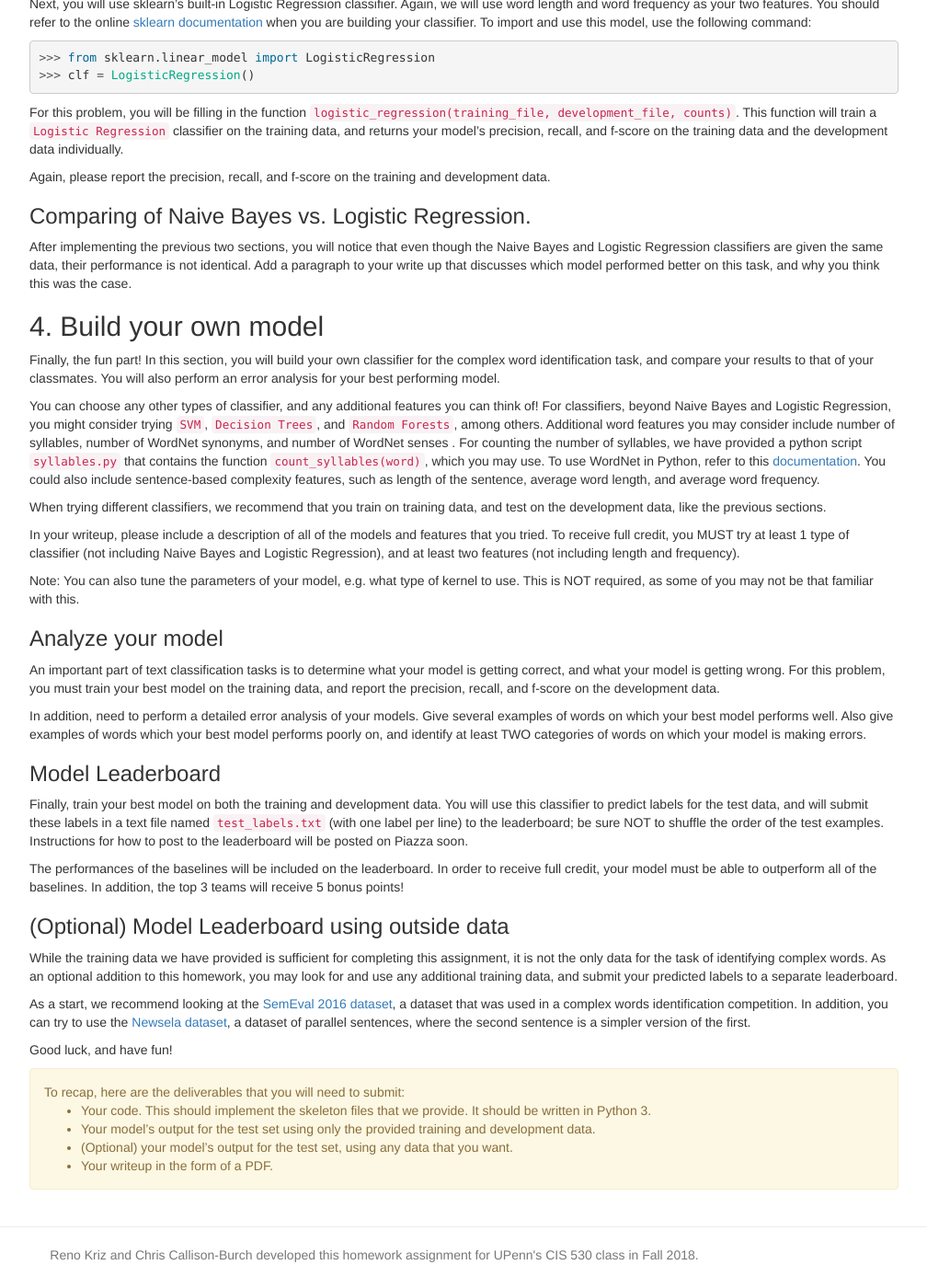
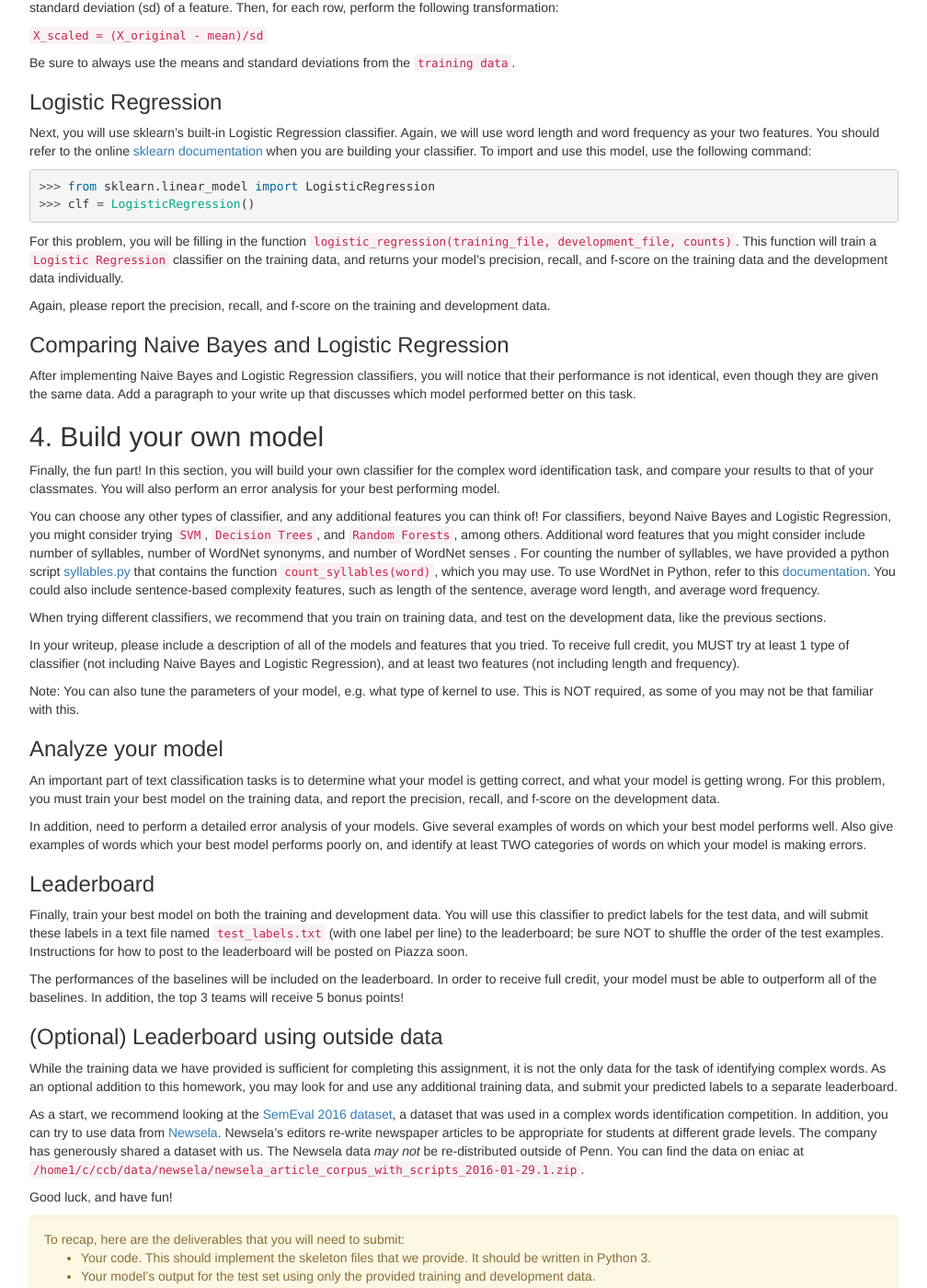
Before and after one commit to computational-linguistics-class/computational-linguistics-class.github.io, a Jekyll site: the page built from assignment2.md, in a window 1280 px wide and 1400 px high, scrolled down 3349 px. Shown: the whole window at 92% size, without its empty margins (233-1241 px from the left). Built offline with Jekyll 4.4.1, drawn with Linux system fonts in a browser that asks for light colours; nearby versions of some CDN libraries; a script that is not in the unit is left out; before the commit the page ends 4723 px from its top, so only the background shows below that; some of the changed text lies outside the part shown.

Commit message:
Location of Newsela data

```diff
--- a/assignment2.md
+++ b/assignment2.md
@@ -67,12 +67,18 @@ Shown below is an example of the training data. Note that the training data and
 |  fans | 0 | In the balconies , " gamescasters " in dark suits and bright ties are breathlessly narrating and analyzing the plays to tens of thousands of fans who are watching via a live video stream . | 25 |
 |  attire | 1 | The panel also found problematic a uniform exemption for students who wore the attire of national youth organizations like the Boy Scouts or Girl Scouts on meeting days . | 13 |
 
+Here is what the different fields in the file mean:
+* WORD: The word to be classified
+* LABEL: 0 for simple words, 1 for complex words
+* SENTENCE: The sentence that was shown to annotators when they labeled the word as simple or complex
+* SENTENCE_INDEX: The index of the word in the sentence (0 indexed, space delimited).
+
 After taking a look at the datasets, we recommend that you write the `load_file(data_file)` function, which takes in the file name (`data_file`) of one of the datasets, and reads in the words and labels from these files.
 
 Note: While the context from which each word was found is provided, you do not need it for the majority of the assignment. The only time you may need this is if you choose to implement any context-based features in your own classifier in Section 4.
 
 
-## 1. Implement The Evaluation Metrics
+## 1. Implement the Evaluation Metrics
 
 Before we start with this text classification task, we need to first determine how we will evaluate our results. The most common metrics for evaluating binary classification (especially in cases of class imbalance) are precision, recall, and f-score.
 
@@ -169,15 +175,15 @@ For this problem, you will be filling in the function `logistic_regression(train
 
 Again, please report the precision, recall, and f-score on the training and development data.
 
-### Comparing of Naive Bayes vs. Logistic Regression.
+### Comparing Naive Bayes and Logistic Regression
 
-After implementing the previous two sections, you will notice that even though the Naive Bayes and Logistic Regression classifiers are given the same data, their performance is not identical. Add a paragraph to your write up that discusses which model performed better on this task, and why you think this was the case.
+After implementing Naive Bayes and Logistic Regression classifiers, you will notice that their performance is not identical, even though they are given the same data. Add a paragraph to your write up that discusses which model performed better on this task.
 
 ## 4. Build your own model
 
 Finally, the fun part! In this section, you will build your own classifier for the complex word identification task, and compare your results to that of your classmates. You will also perform an error analysis for your best performing model.
 
-You can choose any other types of classifier, and any additional features you can think of! For classifiers, beyond Naive Bayes and Logistic Regression, you might consider trying `SVM`, `Decision Trees`, and `Random Forests`, among others. Additional word features you may consider include number of syllables, number of WordNet synonyms, and number of WordNet senses . For counting the number of syllables, we have provided a python script `syllables.py` that contains the function `count_syllables(word)`, which you may use. To use WordNet in Python, refer to this [documentation](http://www.nltk.org/howto/wordnet.html). You could also include  sentence-based complexity features, such as length of the sentence, average word length, and average word frequency.
+You can choose any other types of classifier, and any additional features you can think of! For classifiers, beyond Naive Bayes and Logistic Regression, you might consider trying `SVM`, `Decision Trees`, and `Random Forests`, among others. Additional word features that you might consider include number of syllables, number of WordNet synonyms, and number of WordNet senses . For counting the number of syllables, we have provided a python script [syllables.py](downloads/hw2/syllables.py) that contains the function `count_syllables(word)`, which you may use. To use WordNet in Python, refer to this [documentation](http://www.nltk.org/howto/wordnet.html). You could also include  sentence-based complexity features, such as length of the sentence, average word length, and average word frequency.
 
 When trying different classifiers, we recommend that you train on training data, and test on the development data, like the previous sections.
 
@@ -192,17 +198,17 @@ An important part of text classification tasks is to determine what your model i
 In addition, need to perform a detailed error analysis of your models. Give several examples of words on which your best model performs well. Also give examples of words which your best model performs poorly on, and identify at least TWO categories of words on which your model is making errors.
 
 
-### Model Leaderboard
+### Leaderboard
 
 Finally, train your best model on both the training and development data. You will use this classifier to predict labels for the test data, and will submit these labels in a text file named `test_labels.txt` (with one label per line) to the leaderboard; be sure NOT to shuffle the order of the test examples. Instructions for how to post to the leaderboard will be posted on Piazza soon.
 
 The performances of the baselines will be included on the leaderboard. In order to receive full credit, your model must be able to outperform all of the baselines. In addition, the top 3 teams will receive 5 bonus points!
 
-### (Optional) Model Leaderboard using outside data
+### (Optional) Leaderboard using outside data
 
 While the training data we have provided is sufficient for completing this assignment, it is not the only data for the task of identifying complex words. As an optional addition to this homework, you may look for and use any additional training data, and submit your predicted labels to a separate leaderboard.
 
-As a start, we recommend looking at the [SemEval 2016 dataset](http://alt.qcri.org/semeval2016/task11/), a dataset that was used in a complex words identification competition. In addition, you can try to use the [Newsela dataset](), a dataset of parallel sentences, where the second sentence is a simpler version of the first.
+As a start, we recommend looking at the [SemEval 2016 dataset](http://alt.qcri.org/semeval2016/task11/), a dataset that was used in a complex words identification competition. In addition, you can try to use data from [Newsela](https://newsela.com). Newsela's editors re-write newspaper articles to be appropriate for students at different grade levels.  The company has generously shared a dataset with us.  The Newsela data *may not* be re-distributed outside of Penn.  You can find the data on eniac at `/home1/c/ccb/data/newsela/newsela_article_corpus_with_scripts_2016-01-29.1.zip`.
 
 Good luck, and have fun!
 
```
Also changed, not shown: other parts of assignment2.md (+2 -2 lines).
